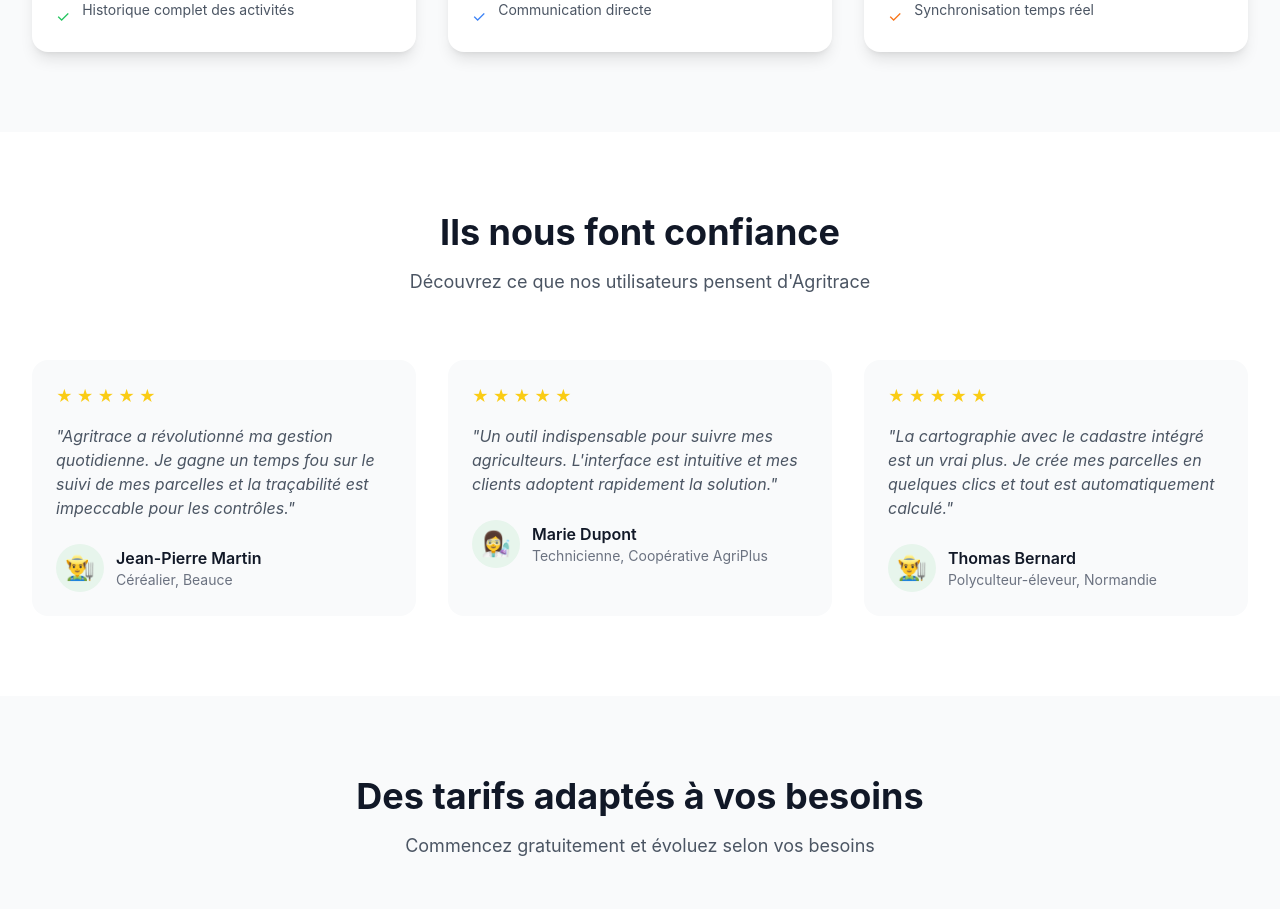
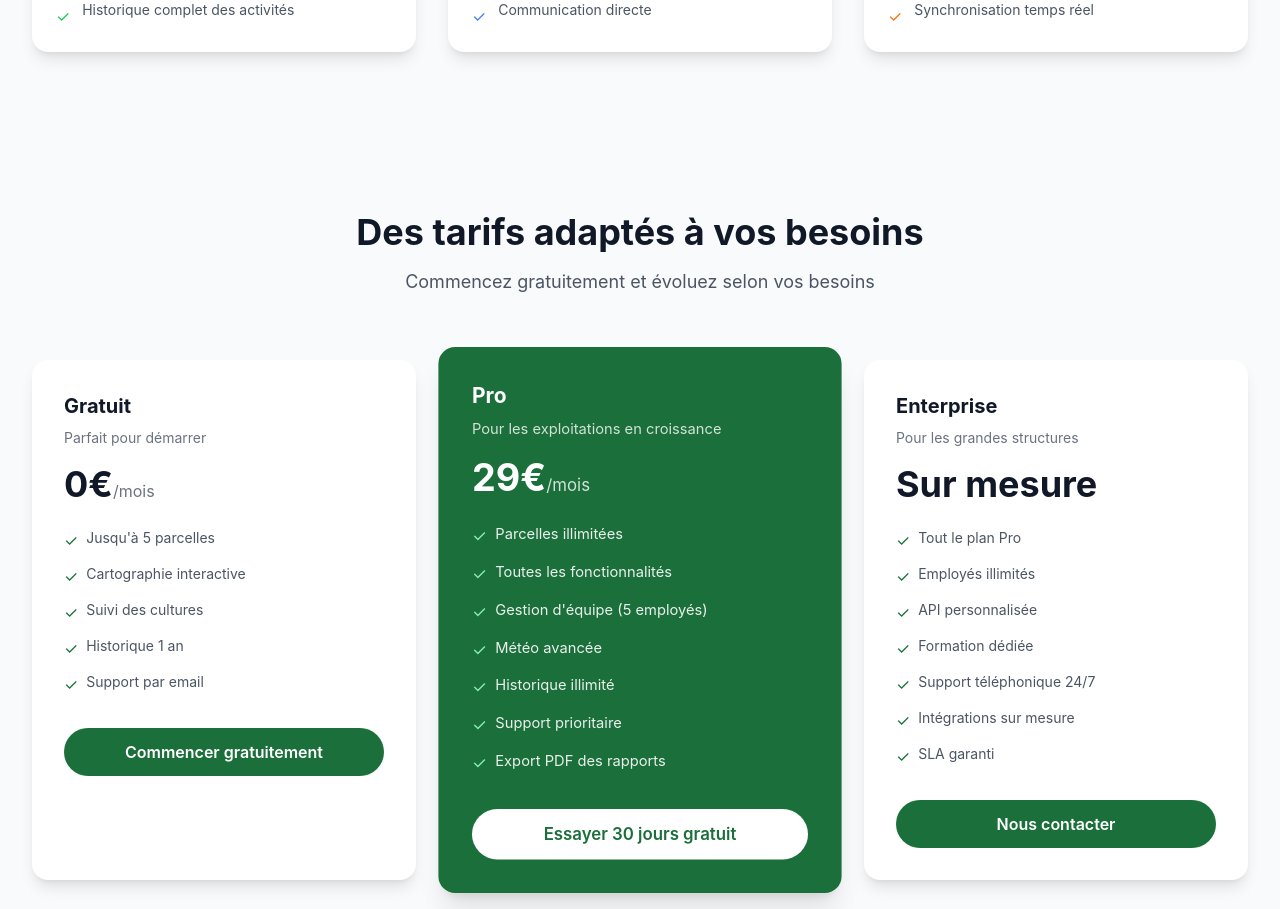
Before and after one commit to MOISE-WEBDEV/agritrace-landing, a Next.js app: page / in a window 1280 px wide. Shown: the part 2140-3049 px from the top of the page. Built offline with nearby package versions, Linux system fonts and the light colour scheme.

Commit message:
Remove fake testimonials section

```diff
--- a/src/app/page.tsx
+++ b/src/app/page.tsx
@@ -4,7 +4,6 @@
 import Hero from '@/components/Hero'
 import Features from '@/components/Features'
 import Services from '@/components/Services'
-import Testimonials from '@/components/Testimonials'
 import Pricing from '@/components/Pricing'
 import CTA from '@/components/CTA'
 import Footer from '@/components/Footer'
@@ -22,7 +21,6 @@
       <Hero onGetStarted={handleGetStarted} />
       <Features />
       <Services />
-      <Testimonials />
       <Pricing onGetStarted={handleGetStarted} />
       <CTA onGetStarted={handleGetStarted} />
       <Footer />
```
